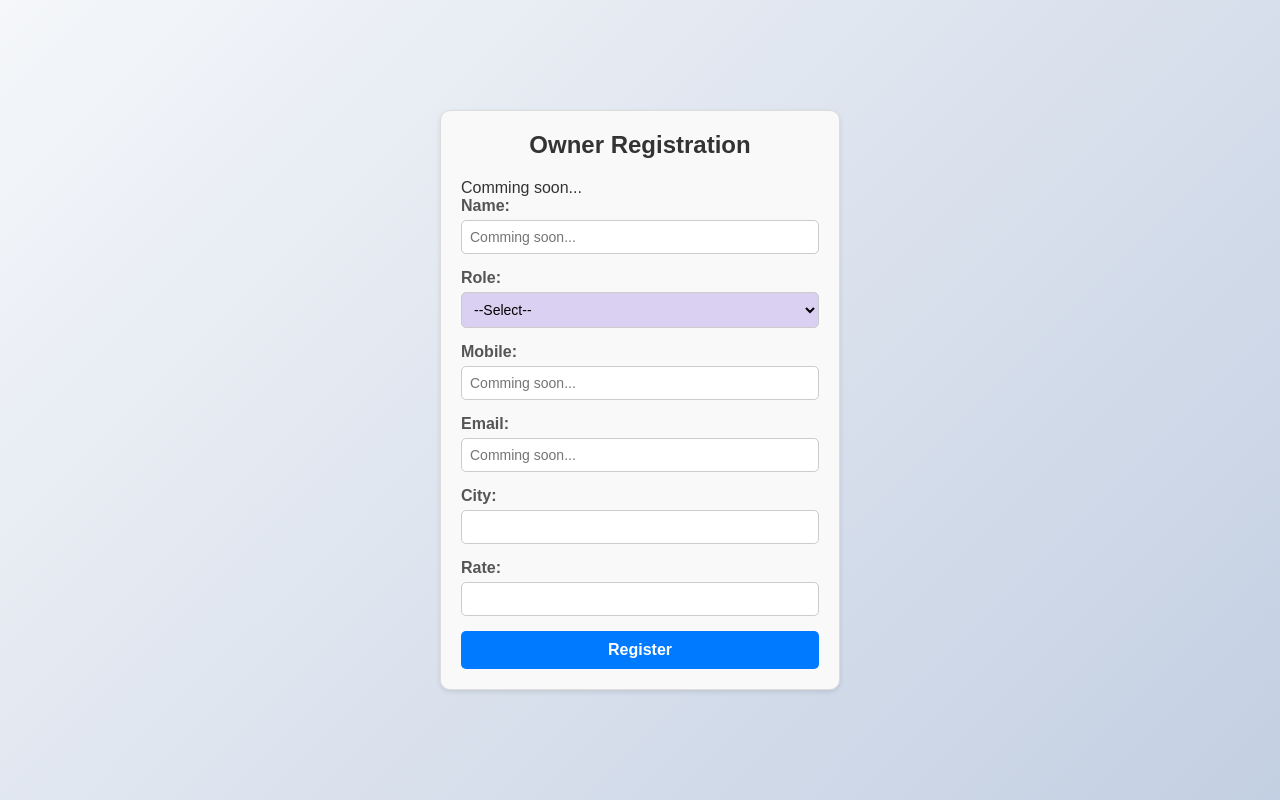
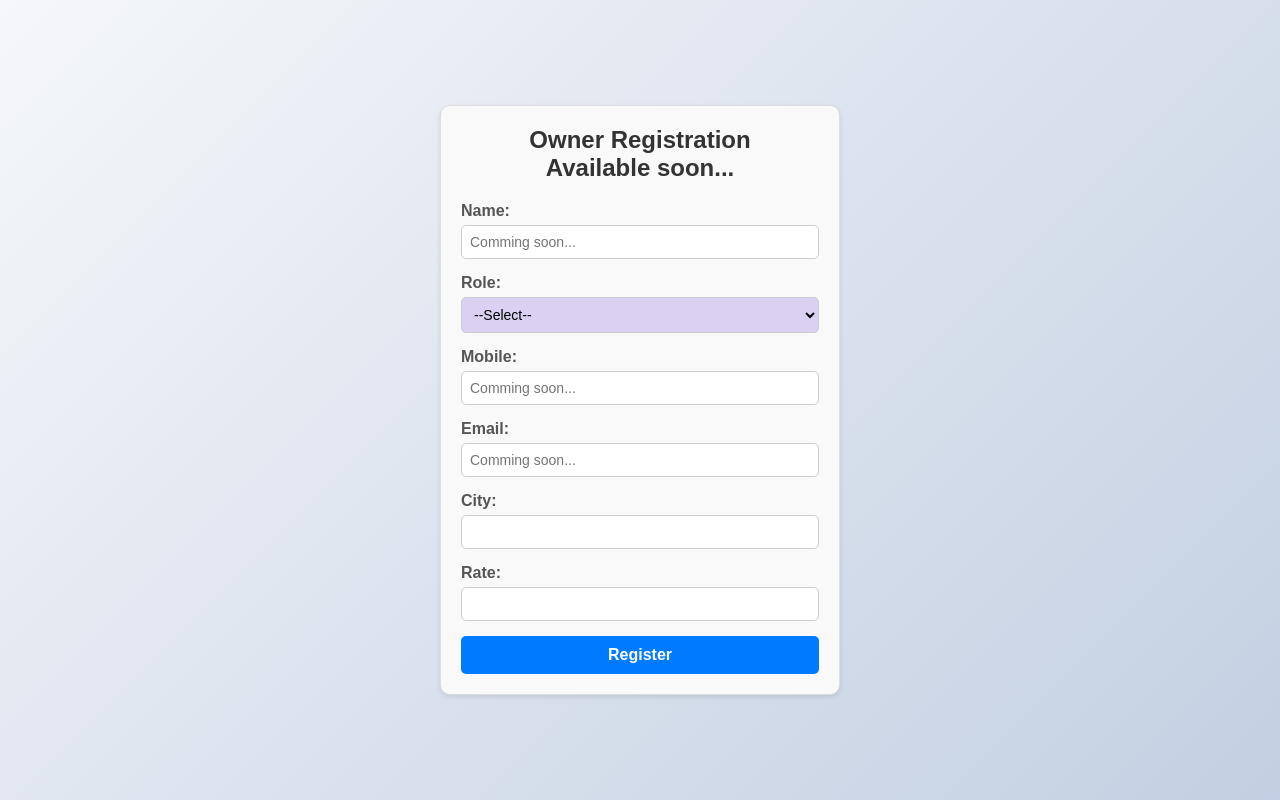
Before and after one commit to abhishek591508/EasFarm, a React (Vite) app in the folder frontend/: page /ownerlogin in a window 1280 px wide. Built offline with nearby package versions, Linux system fonts and the light colour scheme.

Commit message:
Update OwnerLogin.jsx

```diff
--- a/frontend/src/components/OwnerLogin.jsx
+++ b/frontend/src/components/OwnerLogin.jsx
@@ -23,8 +23,8 @@ const OwnerRegister = () => {
 
   return (
     <div className="owner-form-container">
-      <h2>Owner Registration</h2>
-      <p>Comming soon...</p>
+      <h2>Owner Registration <br /><p>Available soon...</p></h2>
+
       <form onSubmit={handleSubmit}>
         <label>Name:</label>
         <input type="text" placeholder='Comming soon...' name="name" value={formData.name} onChange={handleChange} required />
```
